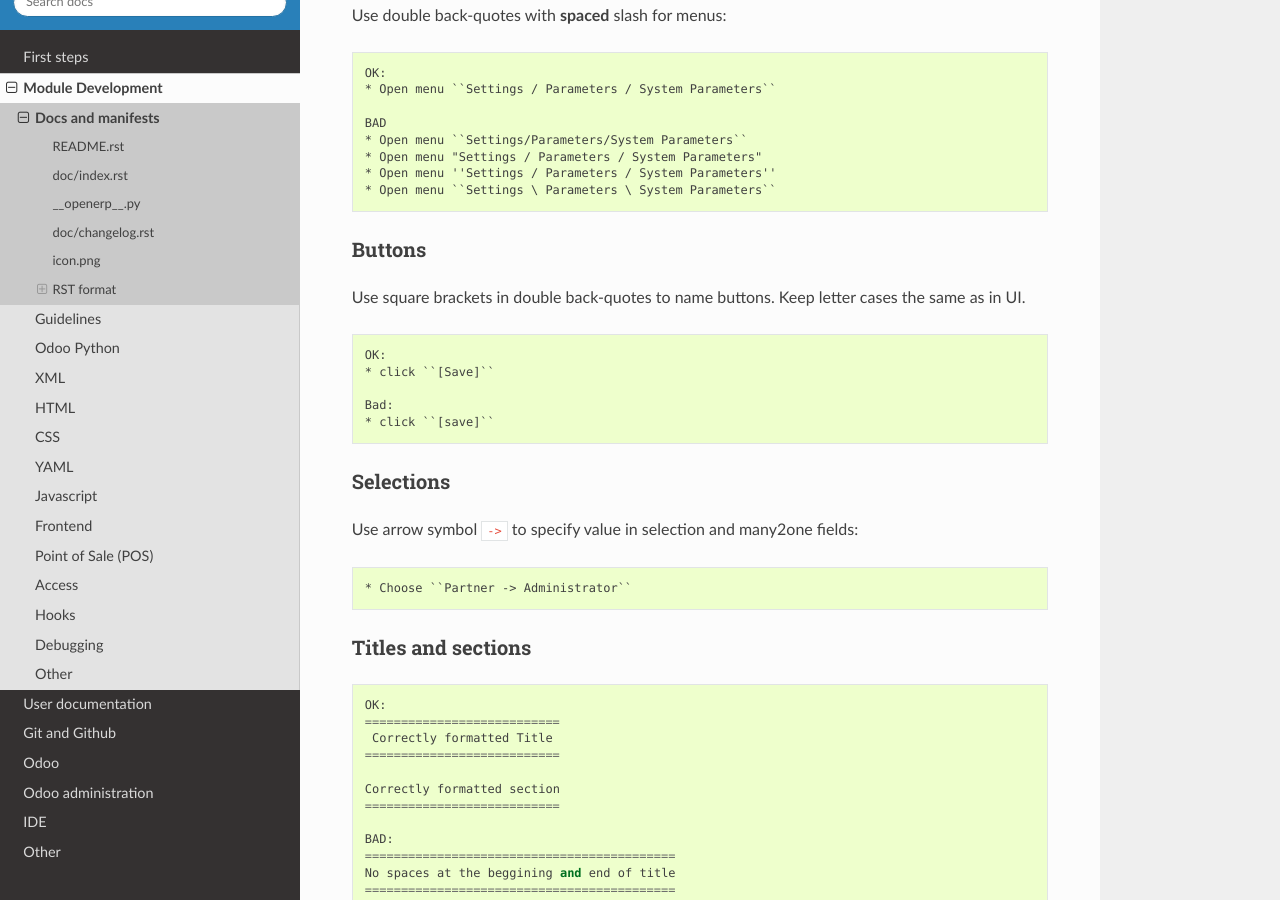
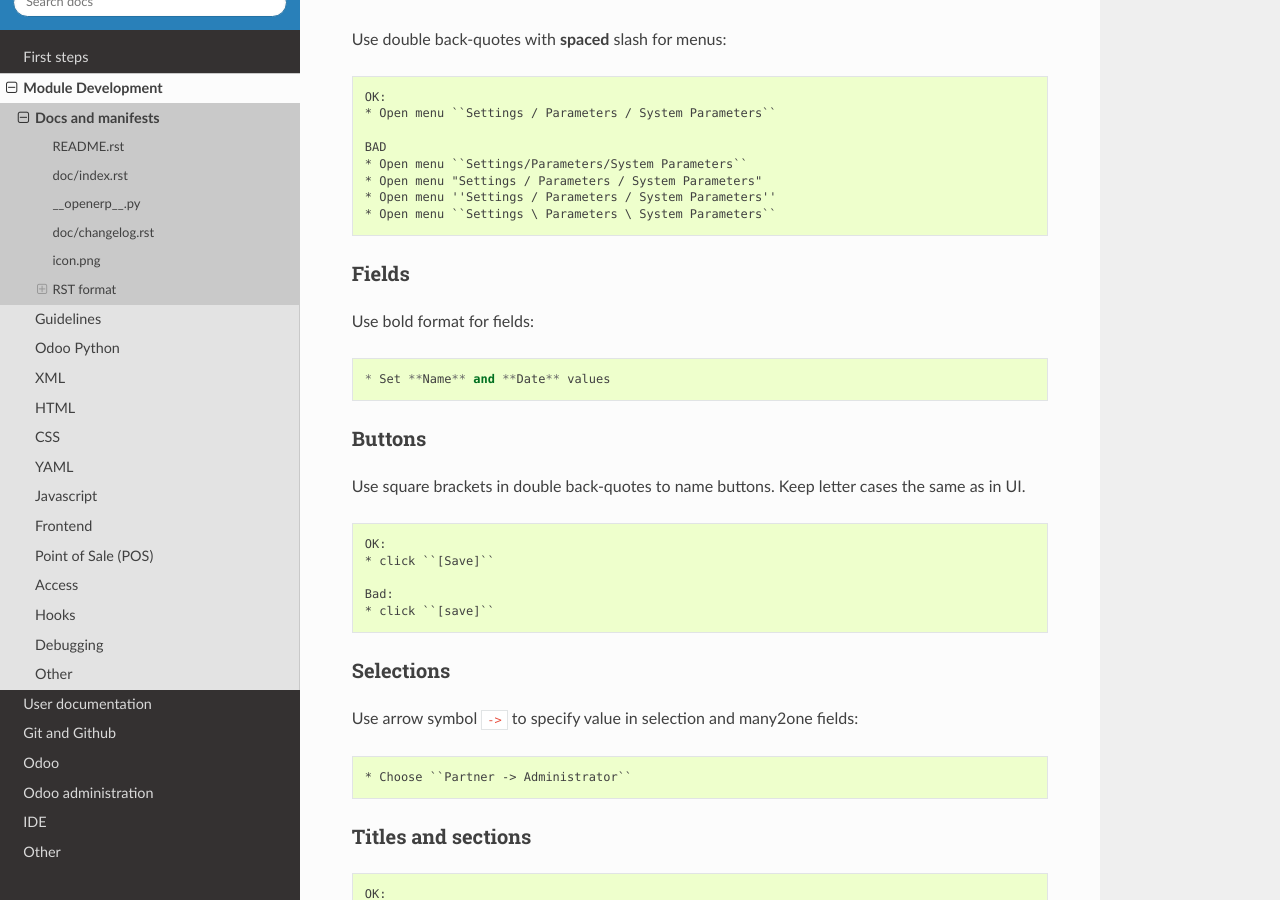
Before and after one commit to itpp-labs/odoo-development, a Sphinx documentation site: the page built from docs/dev/docs/index.rst, in a window 1280 px wide and 900 px high, scrolled down 2011 px. Built offline with Sphinx 7.4.7 and the Read the Docs theme 2.0.0, drawn with Linux system fonts in a browser that asks for light colours; pages that are not in the unit, such as notebooks, are missing from menus.

Commit message:
how to forma fields

```diff
--- a/docs/dev/docs/index.rst
+++ b/docs/dev/docs/index.rst
@@ -113,6 +113,14 @@
     * Open menu ''Settings / Parameters / System Parameters''
     * Open menu ``Settings \ Parameters \ System Parameters``
 
+Fields
+------
+
+Use bold format for fields::
+
+    * Set **Name** and **Date** values
+
+
 Buttons
 -------
 Use square brackets in double back-quotes to name buttons. Keep letter cases the same as in UI. ::
```
